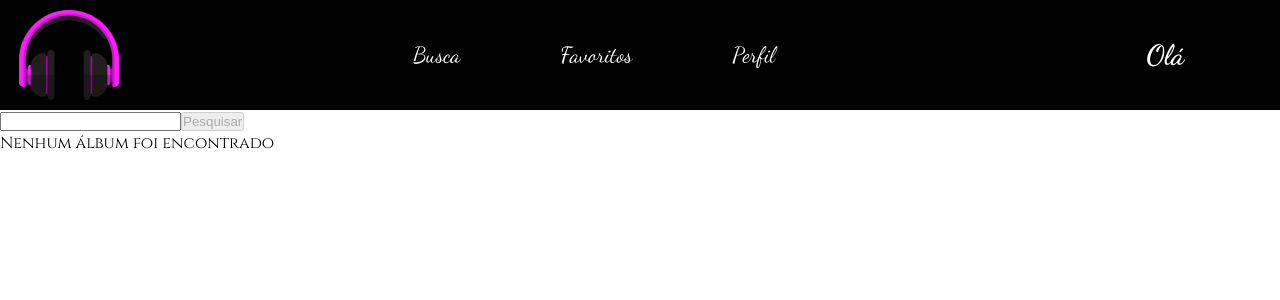
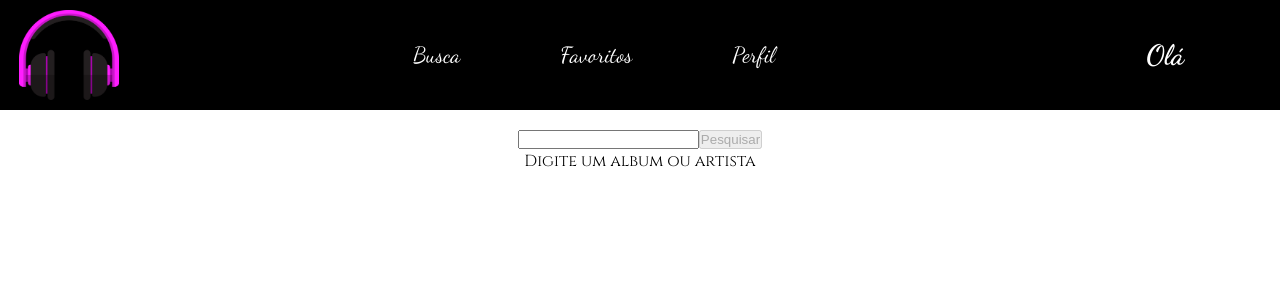
Before and after one commit to lucaseduardolema/trybetunes, a React (Create React App) app: page /trybetunes/search in a window 1280 px wide. Shown: the top 300 px of the page. Built offline with nearby package versions, Linux system fonts and the light colour scheme.

Commit message:
add initial css search page

```diff
--- a/src/index.css
+++ b/src/index.css
@@ -1,6 +1,5 @@
 @import url("https://fonts.googleapis.com/css2?family=Dancing+Script:wght@400;500;600;700&display=swap");
-@import url('https://fonts.googleapis.com/css2?family=Cinzel:wght@400;700&display=swap');
-
+@import url("https://fonts.googleapis.com/css2?family=Cinzel:wght@400;700&display=swap");
 
 * {
   margin: 0;
@@ -9,7 +8,7 @@
 }
 
 body {
-  font-family: 'Cinzel', serif;
+  font-family: "Cinzel", serif;
   -webkit-font-smoothing: antialiased;
   -moz-osx-font-smoothing: grayscale;
   width: 100%;
@@ -149,3 +148,27 @@ header a:active {
 }
 
 /* Search page */
+
+.search-container {
+  display: flex;
+  justify-content: center;
+  align-items: center;
+  flex-direction: column;
+  height: 80px;
+}
+
+.search-main {
+  display: flex;
+  flex-wrap: wrap;
+  justify-content: center;
+  gap: 20px;
+}
+
+.search-card {
+  display: flex;
+  justify-content: center;
+  flex-direction: column;
+  align-items: center;
+  gap: 10px;
+  width: 300px;
+}
--- a/src/pages/Search.jsx
+++ b/src/pages/Search.jsx
@@ -59,7 +59,8 @@ class Search extends React.Component {
     return (
       <>
         <Header />
-        <main data-testid="page-search" className="main-container">
+        <main data-testid="page-search">
+          <div className="search-container">
             <form>
               <input
                 data-testid="search-artist-input"
@@ -77,9 +78,16 @@ class Search extends React.Component {
                 Pesquisar
               </button>
             </form>
-          {isLoading && <Loading />}
-          {hasResults ? <p>{`Resultado de álbuns de: ${termSearch}`}</p> : ""}
-          {results.length > 0 ? (
+            {hasResults ? (
+              <p>{`Resultado de álbuns de: ${termSearch}`}</p>
+            ) : (
+              <p>Digite um album ou artista</p>
+            )}
+          </div>
+          <div className="search-main">
+            {isLoading ? (
+              <Loading />
+            ) : (
               results.map((result) => {
                 const {
                   artistName,
@@ -88,21 +96,20 @@ class Search extends React.Component {
                   collectionName,
                 } = result;
                 return (
-                <div key={collectionId}>
+                  <div key={collectionId} className='search-card'>
+                    <img src={artworkUrl100} alt={artistName} />
+                    <p>{artistName.slice(0, 30)}</p>
                     <Link
                       data-testid={`link-to-album-${collectionId}`}
                       to={`/trybetunes/album/${collectionId}`}
                     >
-                    <img src={artworkUrl100} alt={artistName} />
-                    <p>{collectionName}</p>
-                    <p>{artistName}</p>
+                      <p>{collectionName.slice(0, 30)}</p>
                     </Link>
                   </div>
                 );
               })
-          ) : (
-            <p>Nenhum álbum foi encontrado</p>
             )}
+          </div>
         </main>
       </>
     );
```
Lines whose indentation alone changed are shown as unchanged.
